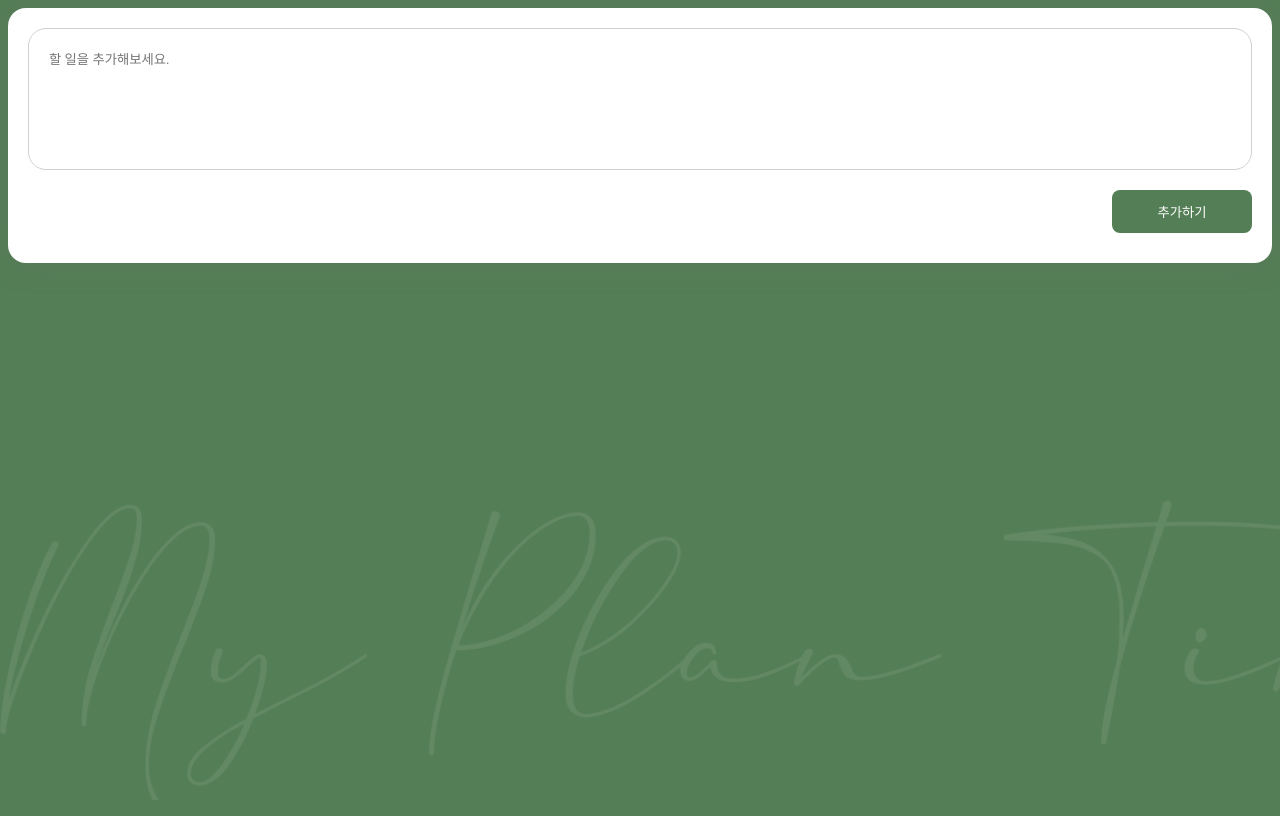
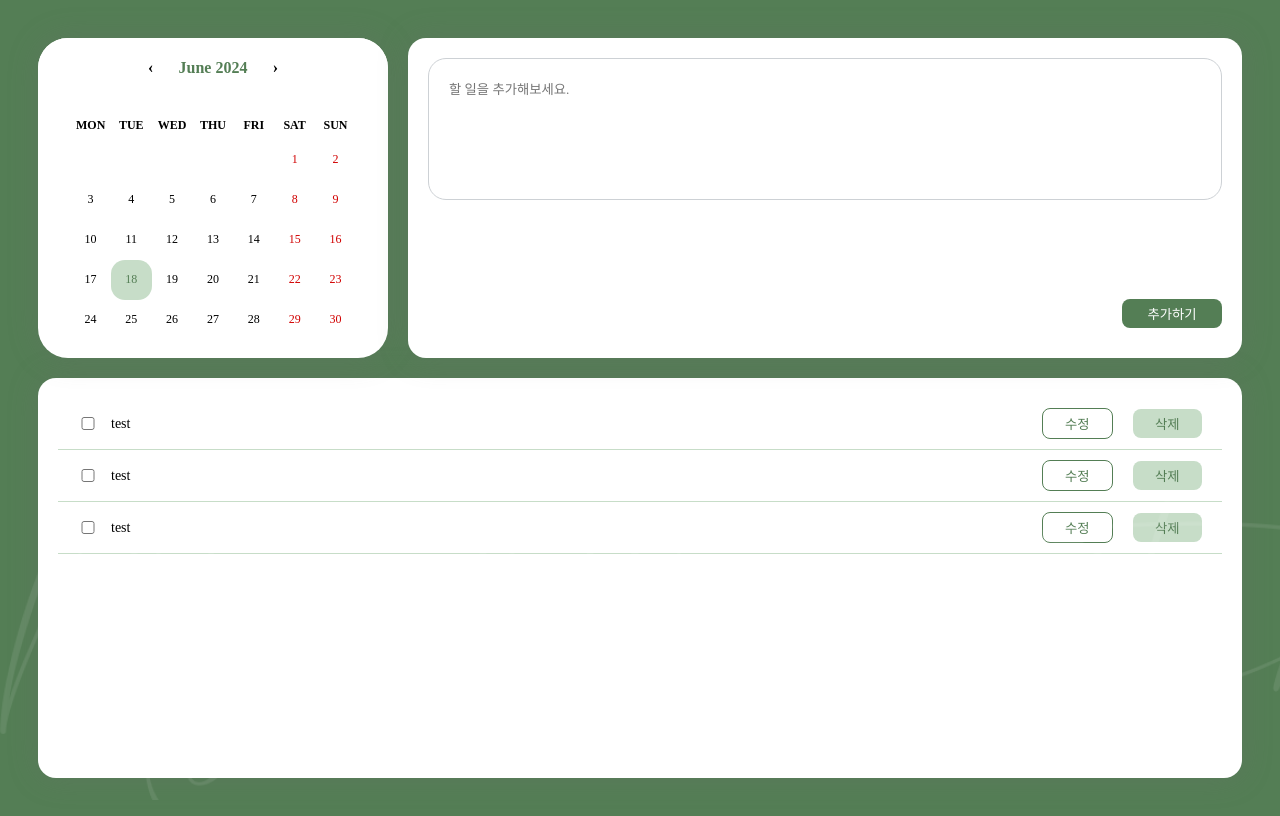
Before and after one commit to hyun907/Todo-List, a React (Vite) app: page /home in a window 1280 px wide. Built offline with nearby package versions, Linux system fonts and the light colour scheme; a web font is replaced by a local one.

Commit message:
Feat: Home 페이지 UI 구현

```diff
--- a/src/component/Button.css
+++ b/src/component/Button.css
@@ -14,5 +14,9 @@
   border: 1px solid #547e55;
   background-color: #ffffff;
   color: #547e55;
-  cursor: pointer;
 }
+
+.Button_DELETE {
+  background-color: #C7DDC8;
+  color: #547e55;
+}
--- a/src/component/EditBox.css
+++ b/src/component/EditBox.css
@@ -1,4 +1,5 @@
 .EditBox {
+  width: 100%;
   background-color: white;
   display: flex;
   flex-direction: column;
@@ -13,11 +14,16 @@
   height: 100px;
   padding: 20px;
   resize: none;
+  outline-color: #547e55;
 }
 
-.button_wrapper {
-  width: 140px;
-  margin-top: 20px;
+.EditBox .button_wrapper {
+  width: 100px;
+  margin-top: auto;
   margin-bottom: -10px;
   margin-left: auto;
 }
+
+.EditBox button {
+  padding: 5px 10px;
+}
--- /dev/null
+++ b/src/component/List.css
@@ -0,0 +1,9 @@
+.List {
+    border-radius: 18px;
+    background-color: white;
+    width: 100%;
+    height: 400px;
+    box-shadow: rgba(108, 108, 108, 0.285) 0px 0px 30px 0px;
+    padding: 20px;
+    box-sizing: border-box;
+}
--- /dev/null
+++ b/src/component/List.jsx
@@ -0,0 +1,15 @@
+import React from "react";
+import TodoItem from "./TodoItem";
+import "./List.css";
+
+const List = () => {
+  return (
+    <div className="List">
+      <TodoItem />
+      <TodoItem />
+      <TodoItem />
+    </div>
+  );
+};
+
+export default List;
--- /dev/null
+++ b/src/component/TodoItem.css
@@ -0,0 +1,32 @@
+.TodoItem {
+  display: flex;
+  align-items: center;
+  gap: 10px;
+  background-color: white;
+  border-bottom: 1px solid #c7ddc8;
+  padding: 10px;
+}
+
+.TodoItem input {
+  width: 20px;
+  margin-left: 10px;
+}
+
+.TodoItem .content {
+  flex: 1;
+  font-size: 14px;
+}
+
+.TodoItem .button_wrapper {
+  width: 160px;
+  display: flex;
+  gap: 20px;
+  margin-right: 10px;
+  align-items: center;
+}
+
+.TodoItem .button_wrapper button {
+  padding: 5px 10px;
+  display: inline-block;
+  margin-bottom: 0;
+}
--- /dev/null
+++ b/src/component/TodoItem.jsx
@@ -0,0 +1,18 @@
+import React from "react";
+import "./TodoItem.css";
+import Button from "./Button";
+
+const TodoItem = () => {
+  return (
+    <div className="TodoItem">
+      <input type="checkbox" />
+      <div className="content">test</div>
+      <div className="button_wrapper">
+        <Button text={"수정"} type={"SECONDARY"} />
+        <Button text={"삭제"} type={"DELETE"} />
+      </div>
+    </div>
+  );
+};
+
+export default TodoItem;
--- a/src/pages/Home.css
+++ b/src/pages/Home.css
@@ -1,6 +1,9 @@
 .Home {
-  /* width: 100%;
-  display: flex;
-  justify-content: center;
-  position: relative; */
+    padding: 30px;
 }
+.section_top {
+    display: flex;
+    gap: 20px;
+    justify-content: space-between;
+    margin-bottom: 20px;
+}
--- a/src/pages/Home.jsx
+++ b/src/pages/Home.jsx
@@ -2,12 +2,18 @@ import React from "react";
 import ReactCalendar from "../component/ReactCalendar";
 import "./Home.css";
 import EditBox from "../component/EditBox";
+import List from "../component/List";
 
 const Home = () => {
   return (
     <div className="Home">
-      {/* <ReactCalendar /> */}
-      <EditBox />
+      <section className="section_top">
+        <ReactCalendar />
+        <EditBox />
+      </section>
+      <section className="section_bottom">
+        <List />
+      </section>
     </div>
   );
 };
```
